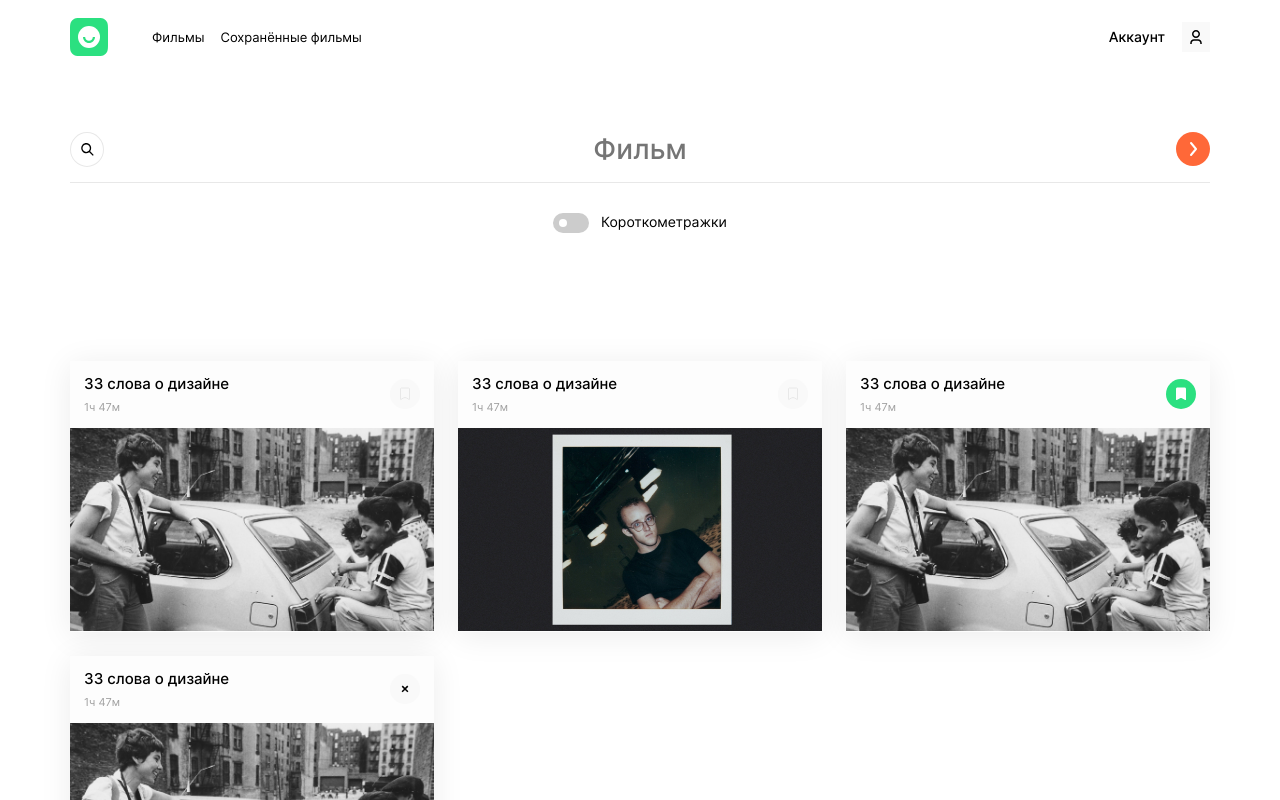
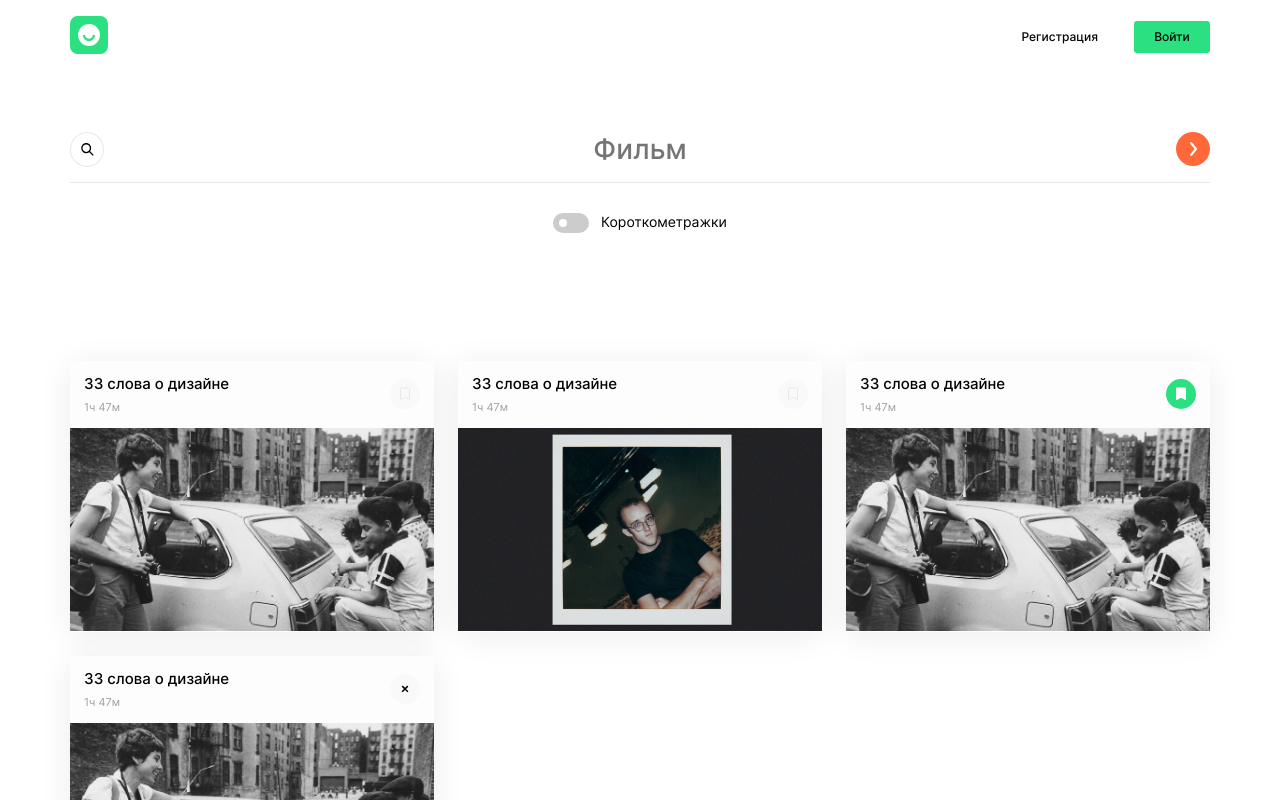
Before and after one commit to keeonezy/movies-explorer-frontend, a React (Create React App) app: page /movies in a window 1280 px wide. Shown: the top 800 px of the page. Built offline with nearby package versions, Linux system fonts and the light colour scheme.

Commit message:
refactor header -> navigate

```diff
--- a/src/components/Header/Header.jsx
+++ b/src/components/Header/Header.jsx
@@ -1,31 +1,15 @@
 import "./Header.css";
-import logo from "../../images/logo.svg";
-import headerProfile from "../../images/header-profile.svg";
+import { useLocation } from 'react-router-dom';
+import { Navigation } from "../Navigation/Navigation";
 import headerMenu from "../../images/header-menu.svg";
 
 function Header() {
+    const pathname = useLocation().pathname;
+
     return (
-        <header className="header">
-            {/* <div className="header header__offer"> */}
+        <header className={`header ${pathname === "/" ? "header__offer" : ""}`}>
             <div className="header__container">
-                <div className="header__container-left">
-                    <img src={logo} alt="" className="header__logo" />
-
-                    <div className="header__navigation">
-                        <a href="" className="header__link">Фильмы</a>
-                        <a href="" className="header__link">Сохранённые фильмы</a>
-                    </div>
-                </div>
-
-                {/* <div className="header__container-right">
-                    <button className="header__signup header__offer-button">Регистрация</button>
-                    <button className="header__signin">Войти</button>
-                </div> */}
-                <div className="header__profile">
-                    <p className="header__profile-text">Аккаунт</p>
-                    <img src={headerProfile} alt="" className="header__profile-image" />
-                </div>
-
+                <Navigation />
                 <img src={headerMenu} alt="" className="header__menu" />
             </div>
         </header>
--- /dev/null
+++ b/src/components/Navigation/Navigation.jsx
@@ -0,0 +1,47 @@
+import "./Navigation.css";
+import logo from "../../images/logo.svg";
+import headerProfile from "../../images/header-profile.svg";
+import { Link, useLocation } from 'react-router-dom';
+
+function Navigation({ loggedIn }) {
+    const pathname = useLocation().pathname;
+
+    return (
+        <>
+            {!loggedIn ? (
+                <>
+                    <div className="header__container-left">
+                        <Link to="/" className="">
+                            <img src={logo} alt="" className="header__logo" />
+                        </Link>
+                    </div>
+
+                    <div className="header__container-right">
+                        <button className={`header__signup ${pathname === "/" ? "header__offer-button" : ""}`}>Регистрация</button>
+                        <button className="header__signin">Войти</button>
+                    </div>
+                </>
+            ) : (
+                <>
+                    <div className="header__container-left">
+                        <Link to="/" className="">
+                            <img src={logo} alt="" className="header__logo" />
+                        </Link>
+
+                        <div className="header__navigation">
+                            <a href="" className="header__link">Фильмы</a>
+                            <a href="" className="header__link">Сохранённые фильмы</a>
+                        </div>
+                    </div>
+
+                    < div className="header__profile">
+                        <p className="header__profile-text">Аккаунт</p>
+                        <img src={headerProfile} alt="" className="header__profile-image" />
+                    </div >
+                </>
+            )}
+        </>
+    )
+}
+
+export { Navigation };
```
Also changed, not shown: src/components/Navigation/Navigation.css (added).
